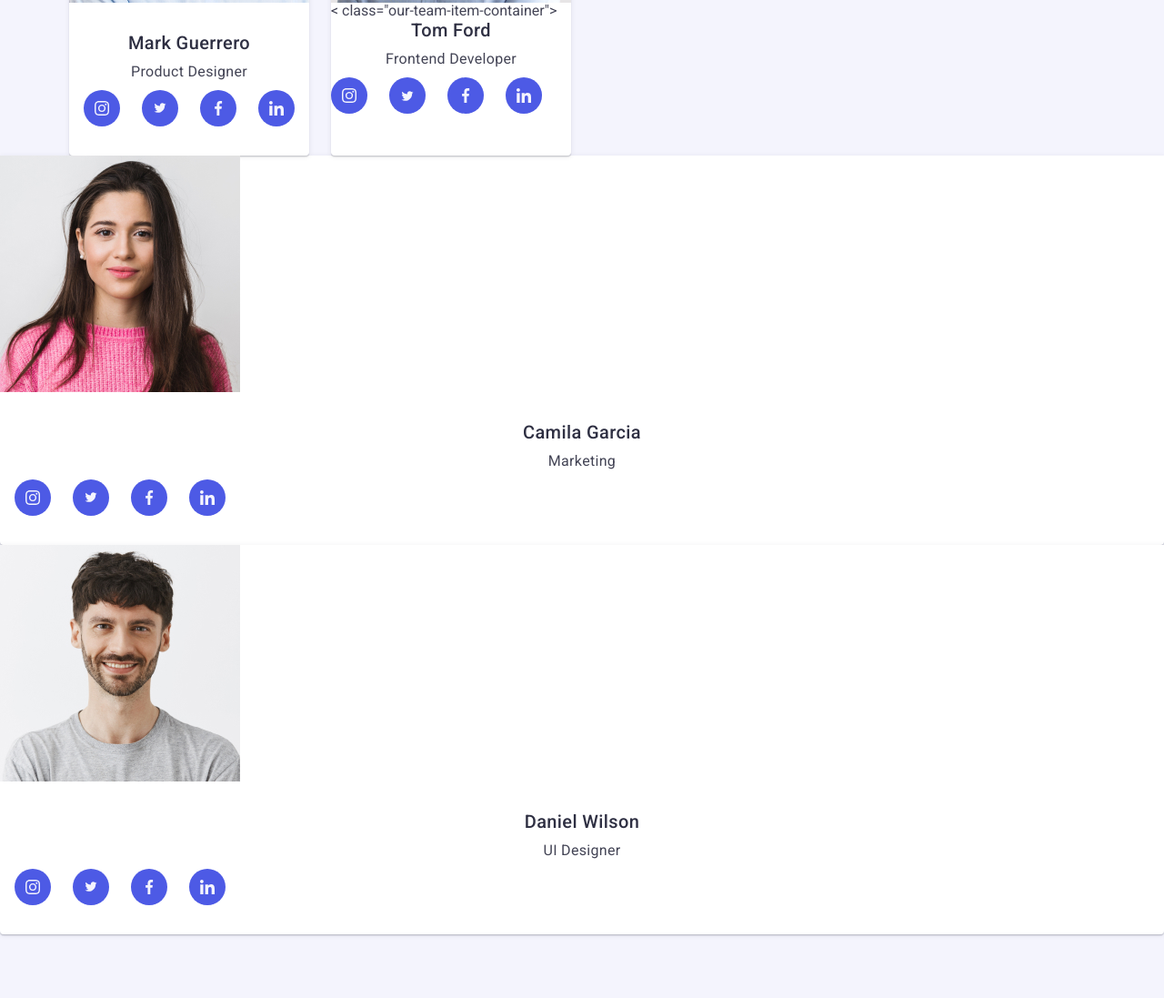
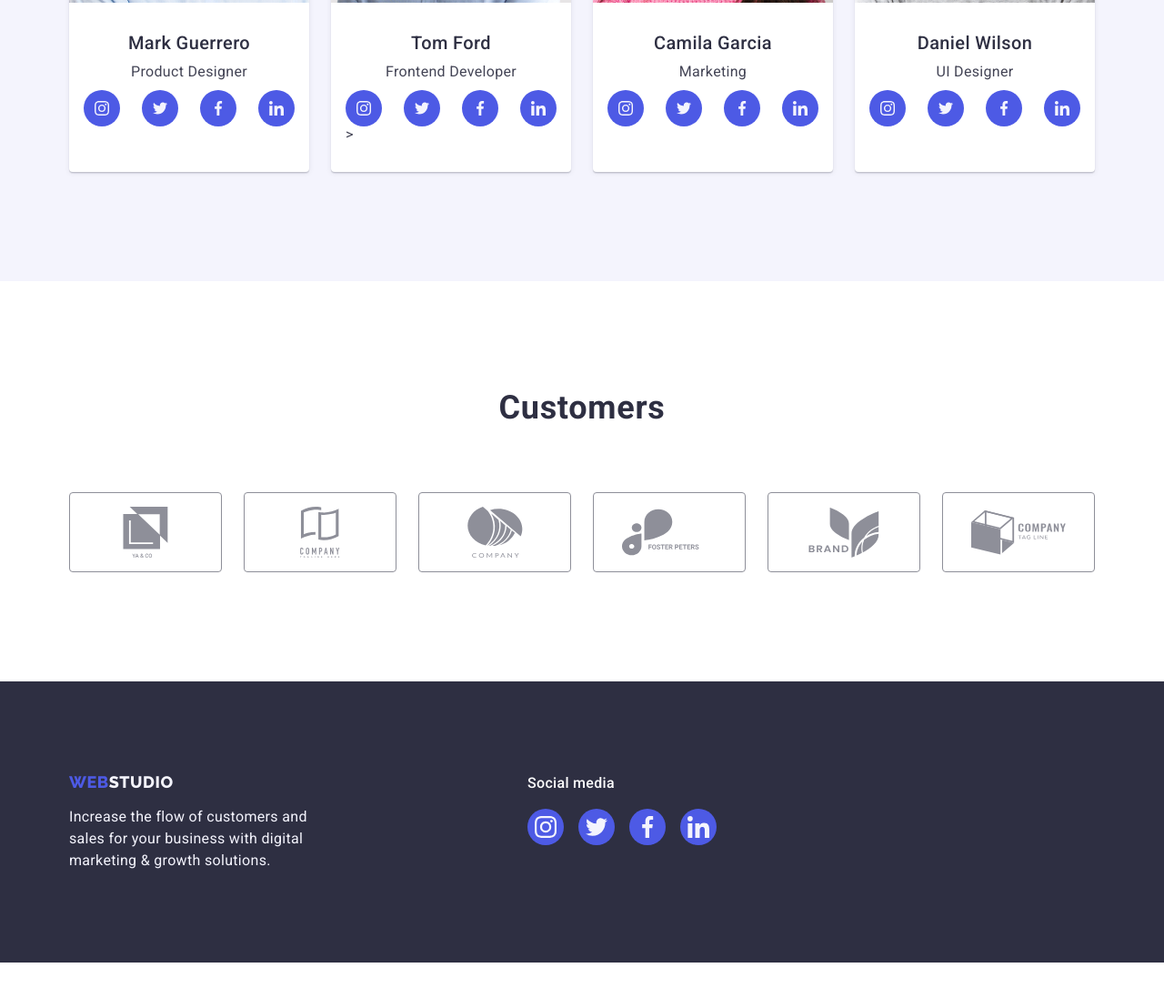
Before and after one commit to FesenkoOleksandr/goit-markup-hw-04, a plain HTML site: page index.html in a window 1280 px wide. Shown: the part 2184-3281 px from the top of the page at 91% size. After the commit the page ends 3242 px from the top, so only its background shows below. Drawn offline with nearby package versions, Linux system fonts and the light colour scheme.

Commit message:
edited html

```diff
--- a/css/style.css
+++ b/css/style.css
@@ -303,10 +303,6 @@ body {
   padding-right: 16px;
 }
 
-.our-team-item-header {
-  margin-bottom: 8px;
-}
-
 .our-team-item-list {
   background-color: var(--main-background-text-color);
   box-shadow: 0px 1px 6px rgba(46, 47, 66, 0.08),
@@ -355,6 +351,7 @@ body {
 .our-team-item-social-list {
   display: flex;
   gap: 24px;
+  justify-content: center;
 }
 
 .social-icon {
@@ -368,12 +365,16 @@ body {
   width: 40px;
   height: 40px;
   background-color: var(--active-focus-hover-color);
-  border-radius: 50px;
+  border-radius: 50%;
 }
 
 .our-team-item-social-link:hover,
 .our-team-item-social-link:focus {
-  background-color: #31d0aa;
+  background-color: #404bbf;
+}
+
+.our-team-item-social-icon {
+  fill: #f4f4fd;
 }
 
 .customers-section {
--- a/index.html
+++ b/index.html
@@ -203,7 +203,7 @@
                       <svg
                         class="our-team-item-social-icon"
                         width="16"
-                        height="13"
+                        height="16"
                       >
                         <use href="./images/icons.svg#icon-twitter"></use>
                       </svg>
@@ -214,7 +214,7 @@
                       <svg
                         class="our-team-item-social-icon"
                         width="16"
-                        height="20"
+                        height="16"
                       >
                         <use href="./images/icons.svg#icon-facebook"></use>
                       </svg>
@@ -241,10 +241,9 @@
                 width="264"
                 height="260"
               />
-              < class="our-team-item-container">
+              <div class="our-team-item-container">
                 <h3 class="our-team-item-header">Tom Ford</h3>
                 <p class="our-team-item-text">Frontend Developer</p>
-
                 <ul class="our-team-item-social-list list">
                   <li class="our-team-item-social-item list">
                     <a class="our-team-item-social-link" href="">
@@ -262,7 +261,7 @@
                       <svg
                         class="our-team-item-social-icon"
                         width="16"
-                          height="13"
+                        height="16"
                       >
                         <use href="./images/icons.svg#icon-twitter"></use>
                       </svg>
@@ -273,7 +272,65 @@
                       <svg
                         class="our-team-item-social-icon"
                         width="16"
-                          height="20"
+                        height="16"
+                      >
+                        <use href="./images/icons.svg#icon-facebook"></use>
+                      </svg>
+                    </a>
+                  </li>
+                  <li class="our-team-item-social-item list">
+                    <a class="our-team-item-social-link" href="">
+                      <svg
+                        class="our-team-item-social-icon"
+                        width="16"
+                        height="16"
+                      >
+                        <use href="./images/icons.svg#icon-linkedin"></use>
+                      </svg>
+                    </a>
+                  </li>
+                </ul>>
+              </div>
+            </li>
+            <li class="our-team-item-list list">
+              <img
+                src="./images/camila_garcia.jpg"
+                alt="Photo of a company employee"
+                width="264"
+                height="260"
+              />
+              <div class="our-team-item-container">
+                <h3 class="our-team-item-header">Camila Garcia</h3>
+                <p class="our-team-item-text">Marketing</p>
+                <ul class="our-team-item-social-list list">
+                  <li class="our-team-item-social-item list">
+                    <a class="our-team-item-social-link" href="">
+                      <svg
+                        class="our-team-item-social-icon"
+                        width="16"
+                        height="16"
+                      >
+                        <use href="./images/icons.svg#icon-instagram"></use>
+                      </svg>
+                    </a>
+                  </li>
+                  <li class="our-team-item-social-item list">
+                    <a class="our-team-item-social-link" href="">
+                      <svg
+                        class="our-team-item-social-icon"
+                        width="16"
+                        height="16"
+                      >
+                        <use href="./images/icons.svg#icon-twitter"></use>
+                      </svg>
+                    </a>
+                  </li>
+                  <li class="our-team-item-social-item list">
+                    <a class="our-team-item-social-link" href="">
+                      <svg
+                        class="our-team-item-social-icon"
+                        width="16"
+                        height="16"
                       >
                         <use href="./images/icons.svg#icon-facebook"></use>
                       </svg>
@@ -291,20 +348,18 @@
                     </a>
                   </li>
                 </ul>
-
               </div>
             </li>
             <li class="our-team-item-list list">
               <img
-                src="./images/camila_garcia.jpg"
+                src="./images/daniel_wilson.jpg"
                 alt="Photo of a company employee"
                 width="264"
                 height="260"
               />
               <div class="our-team-item-container">
-                <h3 class="our-team-item-header">Camila Garcia</h3>
-                <p class="our-team-item-text">Marketing</p>
-
+                <h3 class="our-team-item-header">Daniel Wilson</h3>
+                <p class="our-team-item-text">UI Designer</p>
                 <ul class="our-team-item-social-list list">
                   <li class="our-team-item-social-item list">
                     <a class="our-team-item-social-link" href="">
@@ -322,7 +377,7 @@
                       <svg
                         class="our-team-item-social-icon"
                         width="16"
-                          height="13"
+                        height="16"
                       >
                         <use href="./images/icons.svg#icon-twitter"></use>
                       </svg>
@@ -333,7 +388,7 @@
                       <svg
                         class="our-team-item-social-icon"
                         width="16"
-                          height="20"
+                        height="16"
                       >
                         <use href="./images/icons.svg#icon-facebook"></use>
                       </svg>
@@ -351,67 +406,6 @@
                     </a>
                   </li>
                 </ul>
-
-              </div>
-            </li>
-            <li class="our-team-item-list list">
-              <img
-                src="./images/daniel_wilson.jpg"
-                alt="Photo of a company employee"
-                width="264"
-                height="260"
-              />
-              <div class="our-team-item-container">
-                <h3 class="our-team-item-header">Daniel Wilson</h3>
-                <p class="our-team-item-text">UI Designer</p>
-
-                  <ul class="our-team-item-social-list list">
-                    <li class="our-team-item-social-item list">
-                      <a class="our-team-item-social-link" href="">
-                        <svg
-                          class="our-team-item-social-icon"
-                          width="16"
-                          height="16"
-                        >
-                          <use href="./images/icons.svg#icon-instagram"></use>
-                        </svg>
-                      </a>
-                    </li>
-                    <li class="our-team-item-social-item list">
-                      <a class="our-team-item-social-link" href="">
-                        <svg
-                          class="our-team-item-social-icon"
-                          width="16"
-                          height="13"
-                        >
-                          <use href="./images/icons.svg#icon-twitter"></use>
-                        </svg>
-                      </a>
-                    </li>
-                    <li class="our-team-item-social-item list">
-                      <a class="our-team-item-social-link" href="">
-                        <svg
-                          class="our-team-item-social-icon"
-                          width="16"
-                          height="20"
-                        >
-                          <use href="./images/icons.svg#icon-facebook"></use>
-                        </svg>
-                      </a>
-                    </li>
-                    <li class="our-team-item-social-item list">
-                      <a class="our-team-item-social-link" href="">
-                        <svg
-                          class="our-team-item-social-icon"
-                          width="16"
-                          height="16"
-                        >
-                          <use href="./images/icons.svg#icon-linkedin"></use>
-                        </svg>
-                      </a>
-                    </li>
-                  </ul>
-
               </div>
             </li>
           </ul>
```
Lines whose indentation alone changed are shown as unchanged.
